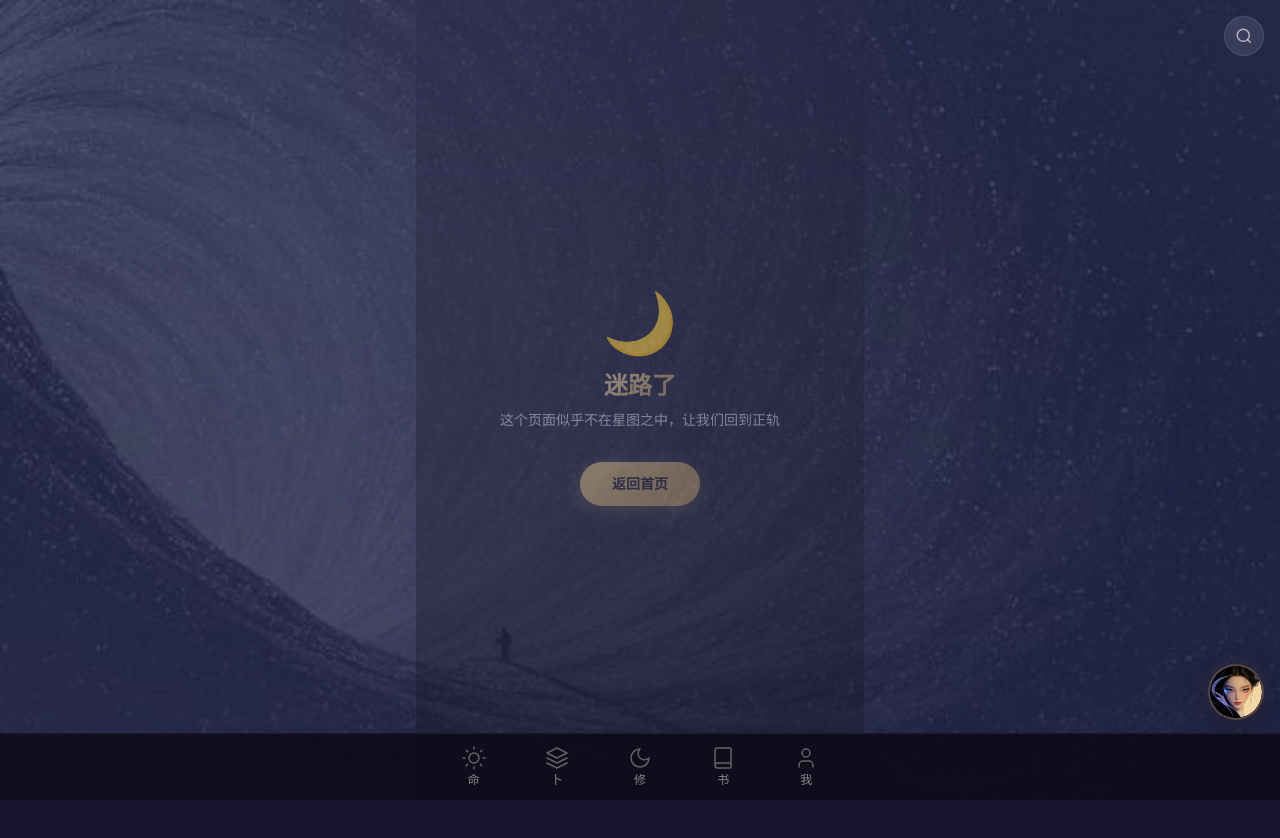
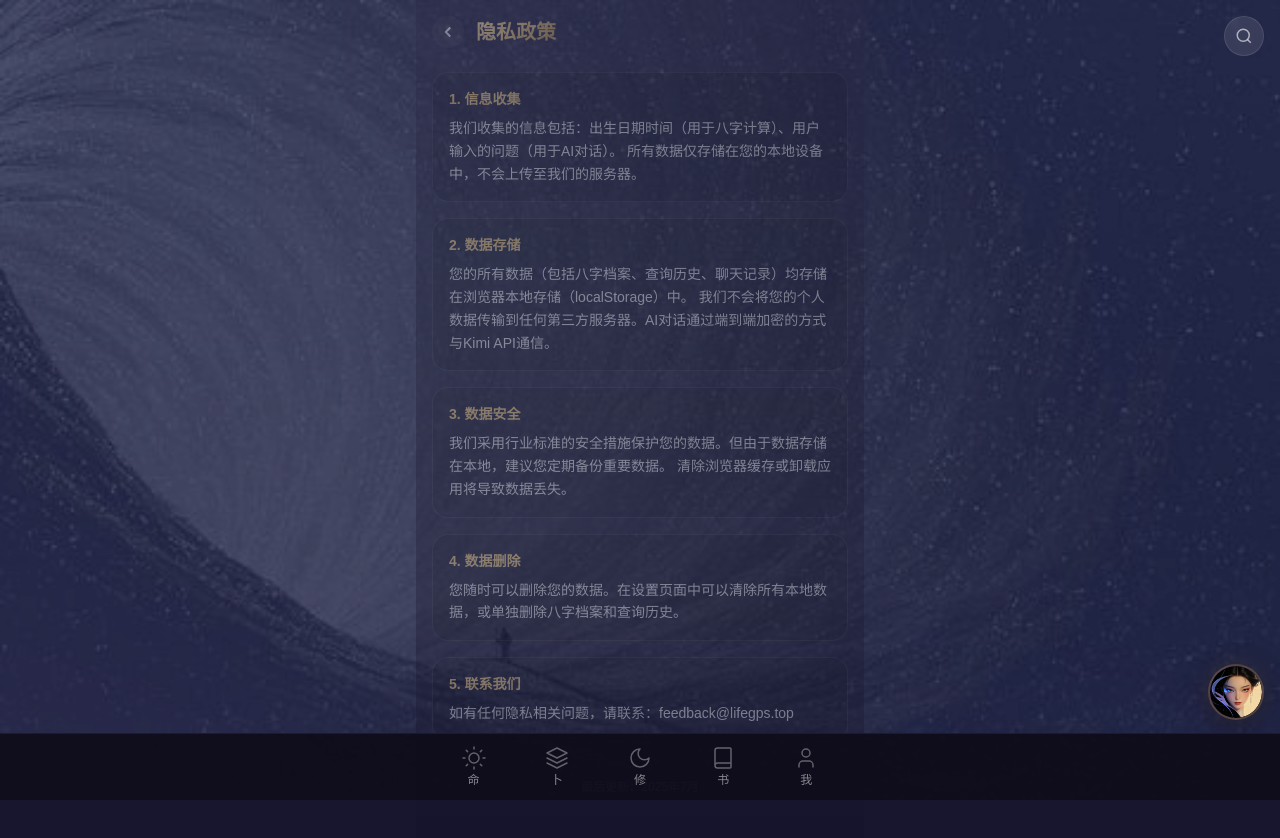
Before and after one commit to wuyi-LifeGPS/fatemaster-ai, a Next.js app: page /privacy in a window 1280 px wide. Before the commit this address had no page. Shown: the top 838 px of the page. Built offline with nearby package versions, Linux system fonts and the light colour scheme.

Commit message:
feat: 添加隐私政策页面(/privacy)

```diff
--- a/src/app/about/page.tsx
+++ b/src/app/about/page.tsx
@@ -77,6 +77,11 @@ export default function AboutPage() {
           人生道路由自己掌控，命理分析不能替代专业医疗、法律或财务建议。
         </p>
       </div>
+      <div className="mt-6 text-center">
+        <Link href="/privacy" className="text-moonly-muted text-xs hover:text-gold transition">
+          隐私政策
+        </Link>
+      </div>
     </div>
   )
 }
--- /dev/null
+++ b/src/app/privacy/page.tsx
@@ -0,0 +1,63 @@
+'use client'
+
+import Link from 'next/link'
+
+export default function PrivacyPage() {
+  return (
+    <div className="min-h-screen moonly-bg moonly-content px-4 pt-4 pb-24 animate-fade-in">
+      {/* 顶部导航 */}
+      <div className="flex items-center gap-3 mb-6">
+        <Link href="/wo" className="w-8 h-8 rounded-full bg-white/5 flex items-center justify-center hover:bg-white/10 transition">
+          <svg width="18" height="18" viewBox="0 0 24 24" fill="none" stroke="currentColor" strokeWidth="2.5" className="text-moonly-secondary">
+            <path d="M15 18l-6-6 6-6" />
+          </svg>
+        </Link>
+        <h1 className="text-gold-gradient text-xl font-bold">隐私政策</h1>
+      </div>
+
+      <div className="space-y-4">
+        <div className="moonly-card p-4">
+          <h2 className="text-gold text-sm font-semibold mb-2">1. 信息收集</h2>
+          <p className="text-moonly-secondary text-sm leading-relaxed">
+            我们收集的信息包括：出生日期时间（用于八字计算）、用户输入的问题（用于AI对话）。
+            所有数据仅存储在您的本地设备中，不会上传至我们的服务器。
+          </p>
+        </div>
+
+        <div className="moonly-card p-4">
+          <h2 className="text-gold text-sm font-semibold mb-2">2. 数据存储</h2>
+          <p className="text-moonly-secondary text-sm leading-relaxed">
+            您的所有数据（包括八字档案、查询历史、聊天记录）均存储在浏览器本地存储（localStorage）中。
+            我们不会将您的个人数据传输到任何第三方服务器。AI对话通过端到端加密的方式与Kimi API通信。
+          </p>
+        </div>
+
+        <div className="moonly-card p-4">
+          <h2 className="text-gold text-sm font-semibold mb-2">3. 数据安全</h2>
+          <p className="text-moonly-secondary text-sm leading-relaxed">
+            我们采用行业标准的安全措施保护您的数据。但由于数据存储在本地，建议您定期备份重要数据。
+            清除浏览器缓存或卸载应用将导致数据丢失。
+          </p>
+        </div>
+
+        <div className="moonly-card p-4">
+          <h2 className="text-gold text-sm font-semibold mb-2">4. 数据删除</h2>
+          <p className="text-moonly-secondary text-sm leading-relaxed">
+            您随时可以删除您的数据。在设置页面中可以清除所有本地数据，或单独删除八字档案和查询历史。
+          </p>
+        </div>
+
+        <div className="moonly-card p-4">
+          <h2 className="text-gold text-sm font-semibold mb-2">5. 联系我们</h2>
+          <p className="text-moonly-secondary text-sm leading-relaxed">
+            如有任何隐私相关问题，请联系：feedback@lifegps.top
+          </p>
+        </div>
+      </div>
+
+      <div className="mt-8 text-center">
+        <span className="text-moonly-muted text-xs">最后更新：2025年7月</span>
+      </div>
+    </div>
+  )
+}
```
Also changed, not shown: 120 other files (tests, documents, lock files or other folders).
